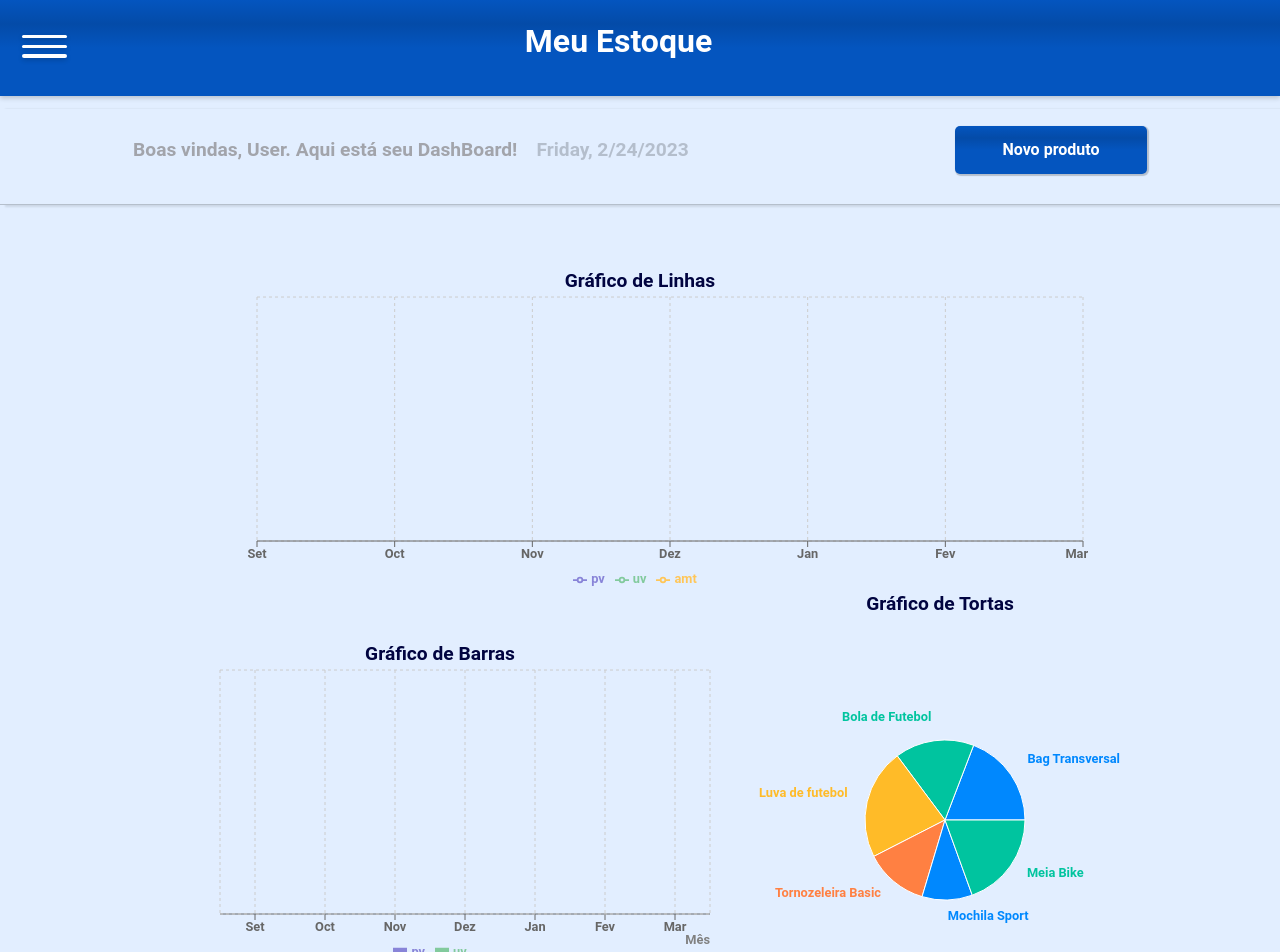
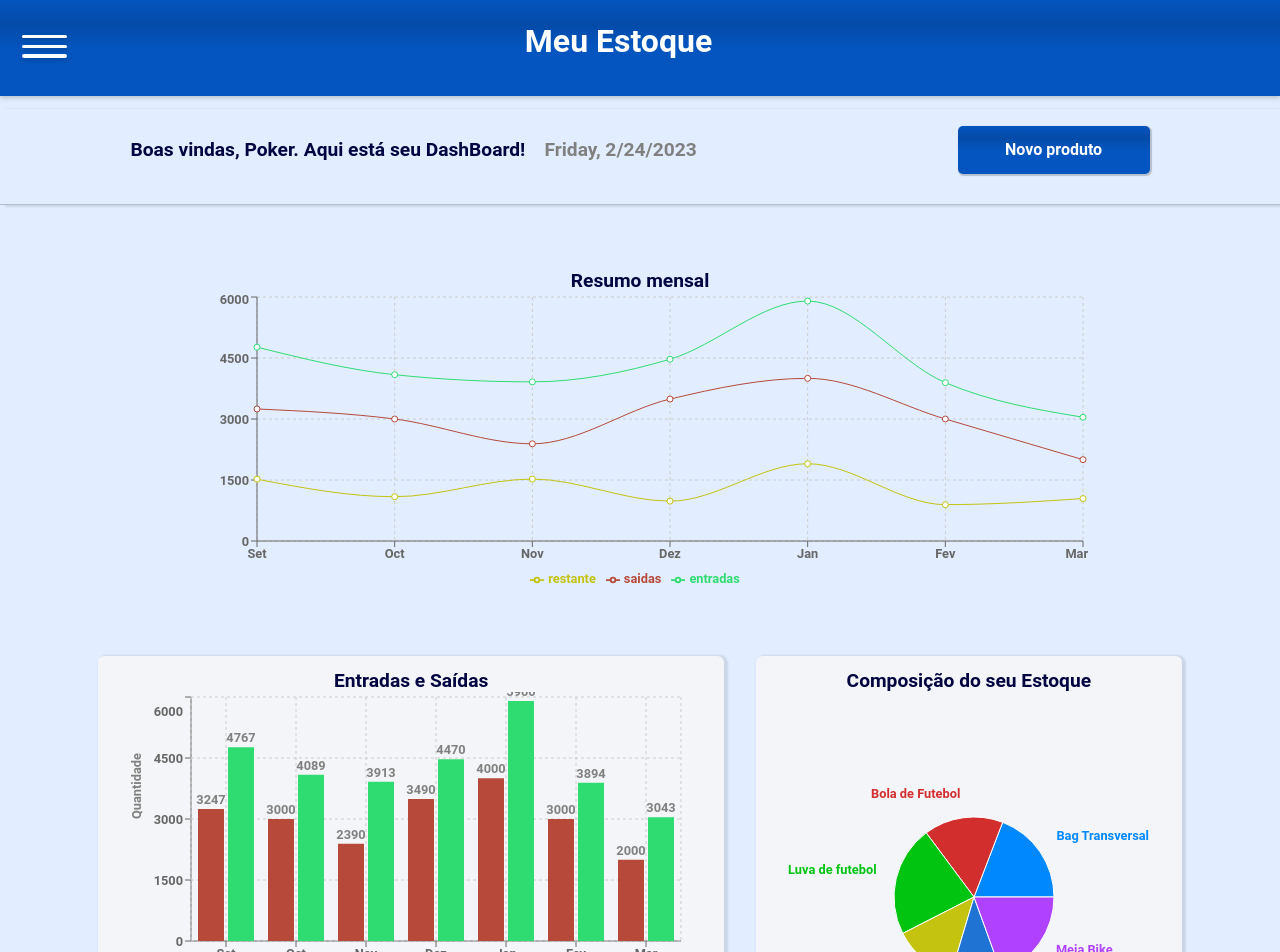
Before and after one commit to SraSidle/meu-estoque, a React (Create React App) app: page / in a window 1280 px wide. Shown: the top 952 px of the page. Built offline with nearby package versions, Linux system fonts and the light colour scheme.

Commit message:
feat: render tweaks

```diff
--- a/src/pages/Home/index.tsx
+++ b/src/pages/Home/index.tsx
@@ -26,20 +26,21 @@ import {
 } from "recharts";
 import { data, dataBarras, dataTortas } from "helpers/graphic";
 
-/*
-const date = DateTime.local(); // pega a data atual
-const newDate = date.plus({ hours: 2 }); // adiciona 2 horas
-console.log(newDate.toISO()
-*/
-
 const Home = (): JSX.Element => {
   const navigate = useNavigate();
   const dateDescription = DateTime.now().toLocaleString({
     ...DateTime.DATE_SHORT,
     weekday: "long",
   });
-  const date = DateTime.local(); // pega a data atual
-  const COLORS = ["#0088FE", "#00C49F", "#FFBB28", "#FF8042"];
+
+  const COLORS = [
+    "#0088FE",
+    "#d32e2e",
+    "#00c410",
+    "#c3c310",
+    "#1f73d3",
+    "#b042ff",
+  ];
 
   return (
     <>
@@ -47,7 +48,7 @@ const Home = (): JSX.Element => {
       <SHomeContainer>
         <STopContainer>
           <SHelloContainer>
-            <h1>Boas vindas, User. Aqui está seu DashBoard!</h1>
+            <h1>{"Boas vindas, Poker.  Aqui está seu DashBoard!"}</h1>
             <h1 className="date">{dateDescription}</h1>
           </SHelloContainer>
           <button
@@ -59,7 +60,7 @@ const Home = (): JSX.Element => {
           </button>
         </STopContainer>
 
-        <h1>Gráfico de Linhas</h1>
+        <h1> Resumo mensal</h1>
         <ResponsiveContainer width="70%" height={300}>
           <LineChart data={data}>
             <CartesianGrid strokeDasharray="3 3" />
@@ -69,18 +70,18 @@ const Home = (): JSX.Element => {
             <Legend />
             <Line
               type="monotone"
-              dataKey="pv"
-              stroke="#8884d8"
+              dataKey="restante"
+              stroke="#c3c310"
               activeDot={{ r: 8 }}
             />
-            <Line type="monotone" dataKey="uv" stroke="#82ca9d" />
-            <Line type="monotone" dataKey="amt" stroke="#ffc658" />
+            <Line type="monotone" dataKey="saidas" stroke="#b6493a" />
+            <Line type="monotone" dataKey="entradas" stroke="#2fdc72" />
           </LineChart>
         </ResponsiveContainer>
 
         <SDownContainer>
           <SGraphicContainer>
-            <h1>Gráfico de Barras</h1>
+            <h1> Entradas e Saídas</h1>
             <BarChart
               width={600}
               height={300}
@@ -105,13 +106,21 @@ const Home = (): JSX.Element => {
               <CartesianGrid strokeDasharray="3 3" />
               <Tooltip />
               <Legend />
-              <Bar dataKey="pv" fill="#8884d8" label={{ position: "top" }} />
-              <Bar dataKey="uv" fill="#82ca9d" label={{ position: "top" }} />
+              <Bar
+                dataKey="saidas"
+                fill="#b6493a"
+                label={{ position: "top" }}
+              />
+              <Bar
+                dataKey="entradas"
+                fill="#2fdc72"
+                label={{ position: "top" }}
+              />
             </BarChart>
           </SGraphicContainer>
 
           <SGraphicContainer>
-            <h1>Gráfico de Tortas</h1>
+            <h1>Composição do seu Estoque</h1>
             <PieChart width={400} height={400}>
               <Pie
                 data={dataTortas}
--- a/src/pages/Home/style.ts
+++ b/src/pages/Home/style.ts
@@ -17,14 +17,9 @@ export const SHelloContainer = styled.div`
   display: flex;
   gap: 3rem;
 
-  h1 {
-    color: ${defaultTheme.mediumTint}
+  .date {
+    color: gray;
   }
-
-  .date {
-    color: ${defaultTheme.ShadowColorRgbaMedium}
-  }
-
 `;
 
 export const STopContainer = styled.div`
@@ -45,15 +40,20 @@ export const STopContainer = styled.div`
 `;
 
 export const SGraphicContainer = styled.div`
-display: flex;
-flex-direction: column;
-align-items: center;
+  display: flex;
+  flex-direction: column;
+  padding: 2rem;
+  align-items: center;
+  background-color: ${defaultTheme.light};
+  border-radius: 1rem;
+  box-shadow: 2px 1px 2px 2px ${defaultTheme.ShadowColorRgbaLight};
 `;
 
 export const SDownContainer = styled.div`
+  margin: 10rem 0;
   display: flex;
   justify-content: center;
-  align-items: center;
+  align-items: flex-start;
   flex-wrap: wrap;
-
+  gap: 5rem;
 `;
--- a/src/pages/ProductDetails/index.tsx
+++ b/src/pages/ProductDetails/index.tsx
@@ -1,7 +1,13 @@
 import Header from "components/Header";
+import Footer from "components/Footer";
 import { mockProducts } from "helpers/data";
-import { useParams } from "react-router-dom";
-import { SProductDetails, STextContainer } from "./style";
+import { useNavigate, useParams } from "react-router-dom";
+import {
+  SContainer,
+  SProductDetails,
+  SProductDetailsPage,
+  STextContainer,
+} from "./style";
 import { useState } from "react";
 import Warnning from "components/Wanning";
 import edit from "assets/icons/edit.png";
@@ -11,6 +17,7 @@ const ProductDetails = (): JSX.Element => {
   const [modalDelete, setModalDelete] = useState<boolean>(false);
   const { productId } = useParams<{ productId: any }>();
   const product = mockProducts.find((p) => p.id === parseInt(productId));
+  const navigate = useNavigate();
 
   const changeModal = () => {
     setModalDelete(!modalDelete);
@@ -21,23 +28,50 @@ const ProductDetails = (): JSX.Element => {
   }
 
   return (
-    <>
+    <SContainer>
       <Header />
-      {modalDelete && <Warnning productId={product.id} valueModal={modalDelete}/>}
+      <button
+        className="button-back"
+        onClick={() => navigate("/estoque-do-usuario/id")}
+      >
+        Voltar
+      </button>
+      <SProductDetailsPage>
+        {modalDelete && (
+          <Warnning productId={product.id} valueModal={modalDelete} />
+        )}
         <SProductDetails>
           <h1>{product.name}</h1>
           <STextContainer>
             <div>
-            <img className="product-image"
+              <img
+                className="product-image"
                 alt={`imagem do produto: ${product.name}`}
                 src={product.image}
               />
             </div>
             <div className="product-description">
-            <p>{product.department}</p>
-            <p>R$ {product.price}</p>
-            <p>{product.adress}</p>
-            <p>{product.description}</p>
+              <p>
+                Departamento: <span>{product.department}</span>
+              </p>
+              <p>
+                Preço: <span>R$ {product.price} reais</span>{" "}
+              </p>
+              <p>
+                Quantidade em Estoque: <span>{product.amount} unidades</span>
+              </p>
+              <p>
+                Descrição: <span>{product.description}</span>
+              </p>
+              <p>
+                {" "}
+                Endereço: <span>{product.adress}</span>{" "}
+              </p>
+              <p>
+                {" "}
+                <span> A {product.distance} km de você</span>
+              </p>
+              <div className="button-container">
                 <button>
                   <img src={edit} alt="ícone de um lápis" />
                   Editar Produto
@@ -47,9 +81,12 @@ const ProductDetails = (): JSX.Element => {
                   Deletar Produto
                 </button>
               </div>
+            </div>
           </STextContainer>
         </SProductDetails>
-    </>
+      </SProductDetailsPage>
+      <Footer />
+    </SContainer>
   );
 };
 
--- a/src/pages/ProductDetails/style.ts
+++ b/src/pages/ProductDetails/style.ts
@@ -1,18 +1,34 @@
 import { defaultTheme } from "assets/styles/themes/default";
 import styled from "styled-components";
 
+export const SContainer = styled.div`
+  .button-back {
+    position: relative;
+    top: 5rem;
+    left: 5rem;
+  }
+`;
+
+export const SProductDetailsPage = styled.div`
+  display: flex;
+  justify-content: center;
+  align-items: center;
+  padding: 15rem 0;
+`;
+
 export const SProductDetails = styled.div`
-    width: 100%;
+  width: 150rem;
   height: auto;
-    min-height: 90vh;
+  min-height: 70vh;
+  background-color: ${defaultTheme.ShadowColorRgbaLight};
   display: flex;
   flex-direction: column;
   justify-content: center;
   align-items: center;
   flex-wrap: wrap;
   gap: 5rem;
-    position: relative;
-    top: -5rem;
+  border-radius: 1rem;
+  box-shadow: 1px 1px 1px 2px ${defaultTheme.ShadowColorRgbaMedium};
 
   div {
     .product-image {
@@ -38,7 +54,21 @@ export const STextContainer = styled.div`
     }
   }
 
+  p {
+    color: ${defaultTheme.fabappwhitebrackgroundnavigationcolor};
+  }
+  span {
+    color: ${defaultTheme.textColor};
+  }
+
   .product-description {
     width: 70rem;
+    display: flex;
+    flex-direction: column;
+    gap: 3rem;
+
+    .button-container {
+      display: flex;
+    }
   }
 `;
```
Lines whose indentation alone changed are shown as unchanged.
